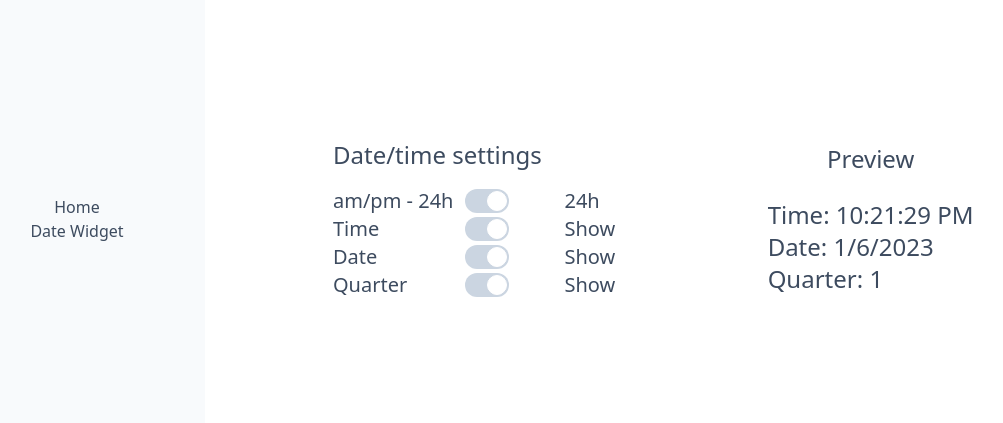
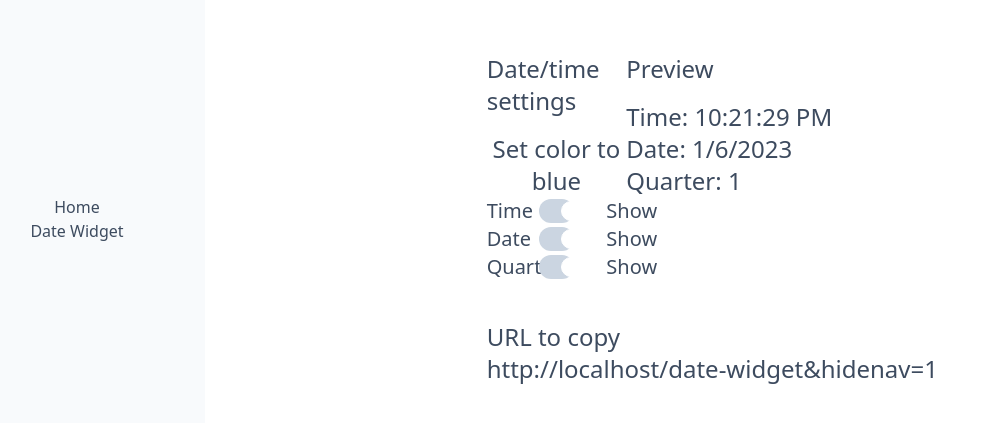
Before and after one commit to mslepko/notion-widgets, a Next.js app: page /date-widget in a window 1280 px wide. Shown: the part 181-604 px from the top of the page, without its empty margins (51-1054 px from the left). Built offline with nearby package versions, Linux system fonts and the light colour scheme.

Commit message:
Updated how params for date widget are handled

```diff
--- a/src/app/components/Nav.jsx
+++ b/src/app/components/Nav.jsx
@@ -1,13 +1,19 @@
+"use client";
 import Link from 'next/link';
+import { useSearchParams } from 'next/navigation';
 
 const Nav = () => {
+  const searchParams = useSearchParams()
+  const hideNav = searchParams.has('hidenav') && searchParams.get('hidenav')  == 1
   return (
-    <nav className="flex flex-col relative min-h-screen min-w-[20vw]
-    items-center justify-center shrink-0
-    text-dark dark:text-light bg-light dark:bg-brand">
-      <Link href="/">Home</Link>
-      <Link href="/date-widget">Date Widget</Link>
-    </nav>
+    <>
+      {!hideNav && <nav className="flex flex-col relative min-h-screen min-w-[20vw]
+      items-center justify-center shrink-0
+      text-dark dark:text-light bg-light dark:bg-brand">
+        <Link href="/">Home</Link>
+        <Link href="/date-widget">Date Widget</Link>
+      </nav>}
+    </>
   )
 }
 
--- a/src/app/components/Toggle.jsx
+++ b/src/app/components/Toggle.jsx
@@ -2,20 +2,20 @@ import React from "react";
 import { useSearchParams, usePathname, useRouter } from 'next/navigation';
 import { useCallback, useState } from "react"
 
-function Toggle({name, onToggle, offToggle, desc, status}) {
+function Toggle({name, onToggle, offToggle, desc, status, setConfig}) {
   const onValue = onToggle ? onToggle : 'Show'
   const offValue = offToggle ? offToggle : 'Hide'
-  const [enabled, setEnabled] = useState(status)
-  console.log('status', name, status, enabled)
-  const pathname = usePathname();
-  const searchParams = useSearchParams();
+  const [enabled, setEnabled] = useState(Number(status))
+  const pathname = usePathname()
+  const searchParams = useSearchParams()
   const router = useRouter();
 
   const createQueryString = useCallback(
     (name, value) => {
       const params = new URLSearchParams(searchParams);
-      params.set(name, !value);
-      setEnabled(!value)
+      params.set(name, Number(value));
+      console.log('Toggle value', value ? onValue : offValue)
+      setEnabled(value)
       router.push(pathname + '?' + params.toString());
 
     },
@@ -27,7 +27,7 @@ function Toggle({name, onToggle, offToggle, desc, status}) {
       <p className="whitespace-nowrap">{desc}</p>
       <div className="flex justify-center align-middle">
         <div
-          onClick={() => createQueryString(name, enabled)}
+          onClick={() => createQueryString(name, !enabled)}
           className={
             "relative w-11 h-6 bg-mid rounded-full after:content-[''] after:absolute after:top-0.5 after:left-[2px] after:bg-white after:border-white after:border after:rounded-full after:h-5 after:w-5 after:transition-all"
             + (enabled ? 'bg-brand after:translate-x-full after:border-brand after:bg-brand' : '')}
--- a/src/app/date-widget/DateTimeConfig.jsx
+++ b/src/app/date-widget/DateTimeConfig.jsx
@@ -1,14 +1,36 @@
 import React from 'react'
 import Toggle from '../components/Toggle'
+
+const dateWidgetContent = {
+  'ampm': {
+    desc: 'am/pm - 24h',
+    on: '24h',
+    off: 'am/pm',
+  },
+  'time': {
+    desc: 'Time',
+  },
+  'date': {
+    desc: 'Date',
+  },
+  'quarter': {
+    desc: 'Quarter',
+  },
+}
+
+const contentKeys = Object.keys(dateWidgetContent)
 
 export const DateTime = (props) => {
   let config = props['config'];
   let toggles = []
-  const widgetData = props['content']
 
   Object.keys(config).forEach((id) => {
+    if (!contentKeys.includes(id)) {
+      return
+    }
+
     const status = config[id]
-    const values = widgetData[id]
+    const values = dateWidgetContent[id]
     toggles.push(
       <Toggle
         key={id}
@@ -17,6 +39,7 @@ export const DateTime = (props) => {
         onToggle={values['on']}
         offToggle={values['off']}
         status={status}
+        setConfig={props.setConfig}
       />)
   })
 
--- a/src/app/date-widget/DateTimeWidget.jsx
+++ b/src/app/date-widget/DateTimeWidget.jsx
@@ -4,7 +4,6 @@ import React, { useState, useEffect } from 'react'
 export const DateTimeWidget = (props) => {
   const [now, setDate] = useState(null);
   const config = props['config']
-
   useEffect(() => {
     var timer = setInterval(() => setDate(new Date()), 1000)
 
@@ -18,10 +17,10 @@ export const DateTimeWidget = (props) => {
   let quarter = now ? Math.ceil((now.getMonth() + 1) / 3) : ''
 
   return (
-    <div className="text-left">
-      {config.time ? <p>Time: {time}</p> : null}
-      {config.date ? <p>Date: {date}</p> : null}
-      {config.quarter ? <p>Quarter: {quarter}</p> : null}
+    <div className="text-left whitespace-nowrap">
+      {(config.time !== '0') && <p>Time: {time}</p>}
+      {(config.date !== '0') && <p>Date: {date}</p>}
+      {(config.quarter !== '0') && <p>Quarter: {quarter}</p>}
     </div>
   )
 }
--- /dev/null
+++ b/src/app/date-widget/DateWidgetContext.js
@@ -0,0 +1,15 @@
+import { useSearchParams } from 'next/navigation';
+
+const DateWidgetConfig = () => {
+  const allowedConfigs = ['time', 'date', 'quarter', 'seconds', 'minutes']
+  const searchParams = useSearchParams()
+  const dateWidgetConfig = {}
+
+  allowedConfigs.forEach(element => {
+    dateWidgetConfig[element] = searchParams.has(element) ? searchParams.get(element) : true
+  });
+
+  return (dateWidgetConfig)
+}
+
+export default DateWidgetConfig;
--- a/src/app/date-widget/page.jsx
+++ b/src/app/date-widget/page.jsx
@@ -2,51 +2,35 @@
 import React from 'react'
 import DateTimeWidget from './DateTimeWidget'
 import DateTimeConfig from './DateTimeConfig'
-import { useSearchParams } from 'next/navigation';
-import { useState } from "react"
-
-const dateWidgetContent = {
-  'ampm': {
-    desc: 'am/pm - 24h',
-    on: '24h',
-    off: 'am/pm',
-  },
-  'time': {
-    desc: 'Time',
-  },
-  'date': {
-    desc: 'Date',
-  },
-  'quarter': {
-    desc: 'Quarter',
-  },
-}
-const configElements = ['ampm', 'time', 'date', 'quarter', 'seconds', 'minutes']
+import DateWidgetConfig from './DateWidgetContext'
+import { useSearchParams, usePathname } from 'next/navigation'
 
 function DateWidgetPage() {
-  const searchParams = useSearchParams();
-  const [ampm, setAmpm] = useState(searchParams.has('ampm') ? searchParams.get('ampm') : true)
-  const [time, setTime] = useState(searchParams.has('time') ? searchParams.get('time') : true)
-  const [date, setDate] = useState(searchParams.has('date') ? searchParams.get('date') : true)
-  const [quarter, setQuarter] = useState(searchParams.has('quarter') ? searchParams.get('quarter') : true)
+  const dateWidgetConfig = DateWidgetConfig()
+  const searchParams = useSearchParams()
+  const pathname = usePathname();
 
-  const dateWidgetConfig = {
-    'ampm': ampm,
-    'time': time,
-    'date': date,
-    'quarter': quarter,
-  }
+  const hideNav = searchParams.has('hidenav') && searchParams.get('hidenav')  == 1
 
   return (
-    <div className="flex flex-col md:flex-row w-3/4 justify-around">
-      <div className='w-1/2'>
-        <h3 className='mb-4 text-dark'>Date/time settings</h3>
-        <DateTimeConfig content={dateWidgetContent} config={dateWidgetConfig}/>
+    <div className="flex flex-col gap-10">
+      <div className="flex flex-col md:flex-row w-3/4 justify-around">
+        {!hideNav && <div className='w-1/2'>
+          <h3 className='mb-4 text-dark'>Date/time settings</h3>
+          <button onClick={()=> setConfig('blue')}>Set color to blue</button>
+          <DateTimeConfig
+            config={dateWidgetConfig}
+            />
+        </div>}
+        <div className="flex flex-col items-start">
+        {!hideNav && <h3 className='mb-4 text-dark'>Preview</h3>}
+          <DateTimeWidget config={dateWidgetConfig}/>
+        </div>
       </div>
-      <div className="flex flex-col items-center w-3/4 justify-around">
-        <h3 className='mb-4 text-dark'>Preview</h3>
-        <DateTimeWidget config={dateWidgetConfig}/>
-      </div>
+      {!hideNav && <div>
+        <p>URL to copy</p>
+        <p>{window.location.href}&hidenav=1</p>
+      </div>}
     </div>
   )
 }
```
